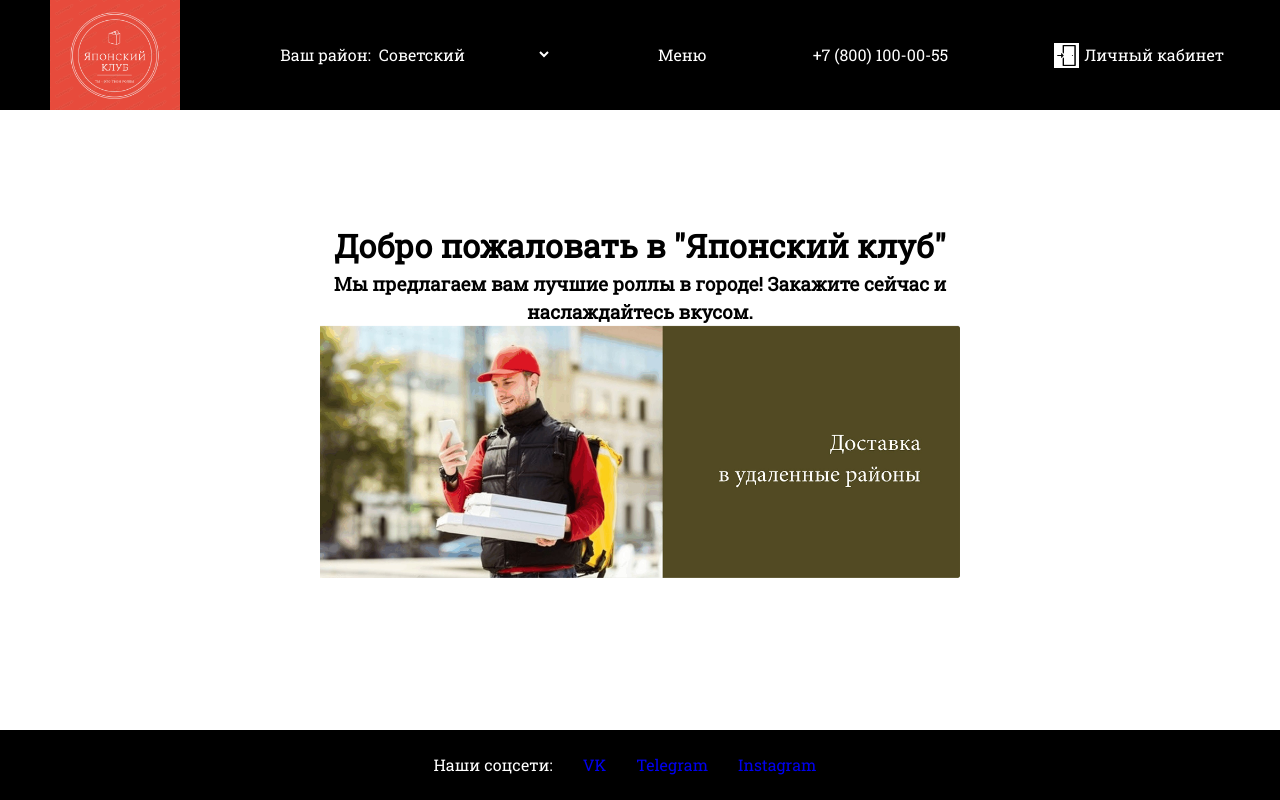
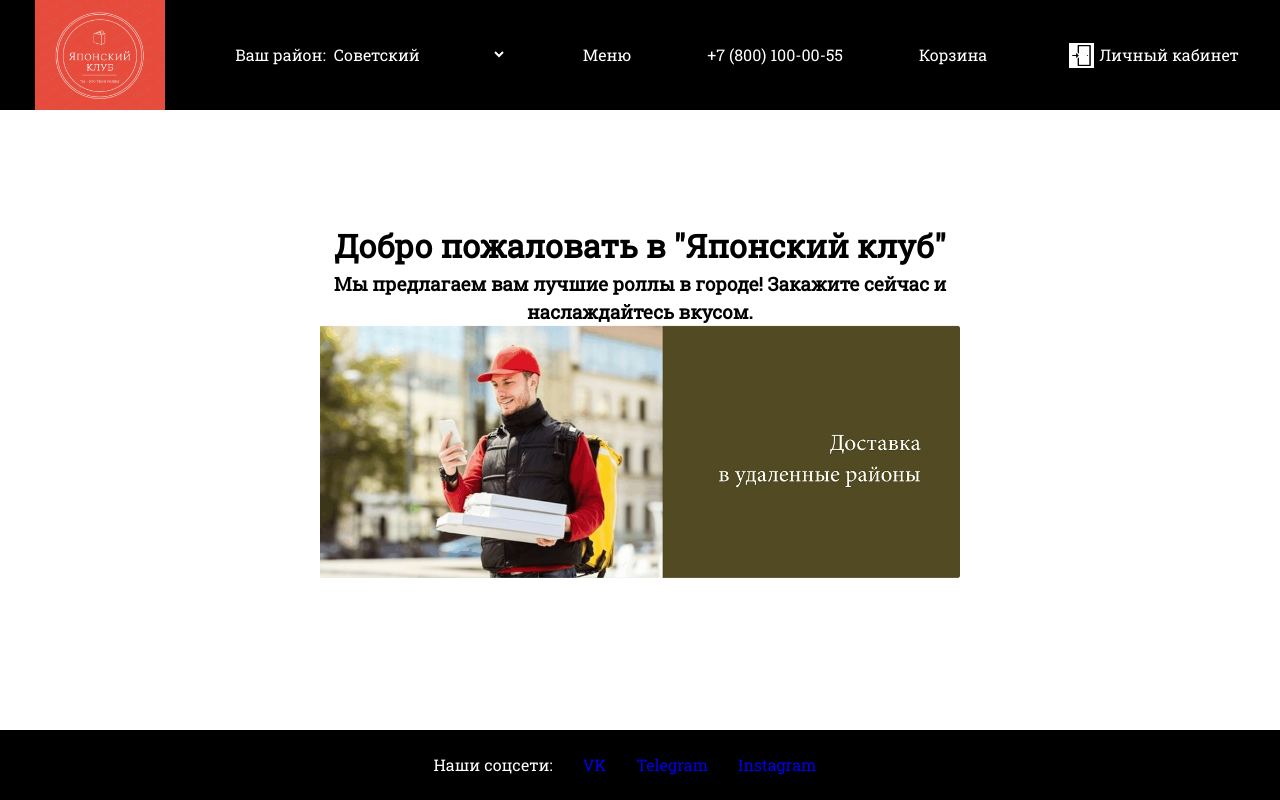
Before and after one commit to YaRockstar/Estore, a plain HTML site: page index.html in a window 1280 px wide. Drawn offline with Linux system fonts and the light colour scheme; a script that the page names is missing.

Commit message:
add: add cart button and its css selector

```diff
--- a/assets/styles/style.css
+++ b/assets/styles/style.css
@@ -35,7 +35,8 @@ a:hover {
   list-style: none;
 }
 
-.header__menu-btn {
+.header__menu-btn,
+.header__cart-btn {
   background-color: inherit;
   color: inherit;
   border: none;
--- a/index.html
+++ b/index.html
@@ -31,6 +31,9 @@
             <button class="header__menu-btn">Меню</button>
           </li>
           <li class="header__list__item">+7 (800) 100-00-55</li>
+          <li class="header__list__item">
+            <button class="header__cart-btn">Корзина</button>
+          </li>
           <li class="header__list__item">
             <button class="header__auth-btn">
               <img
```
